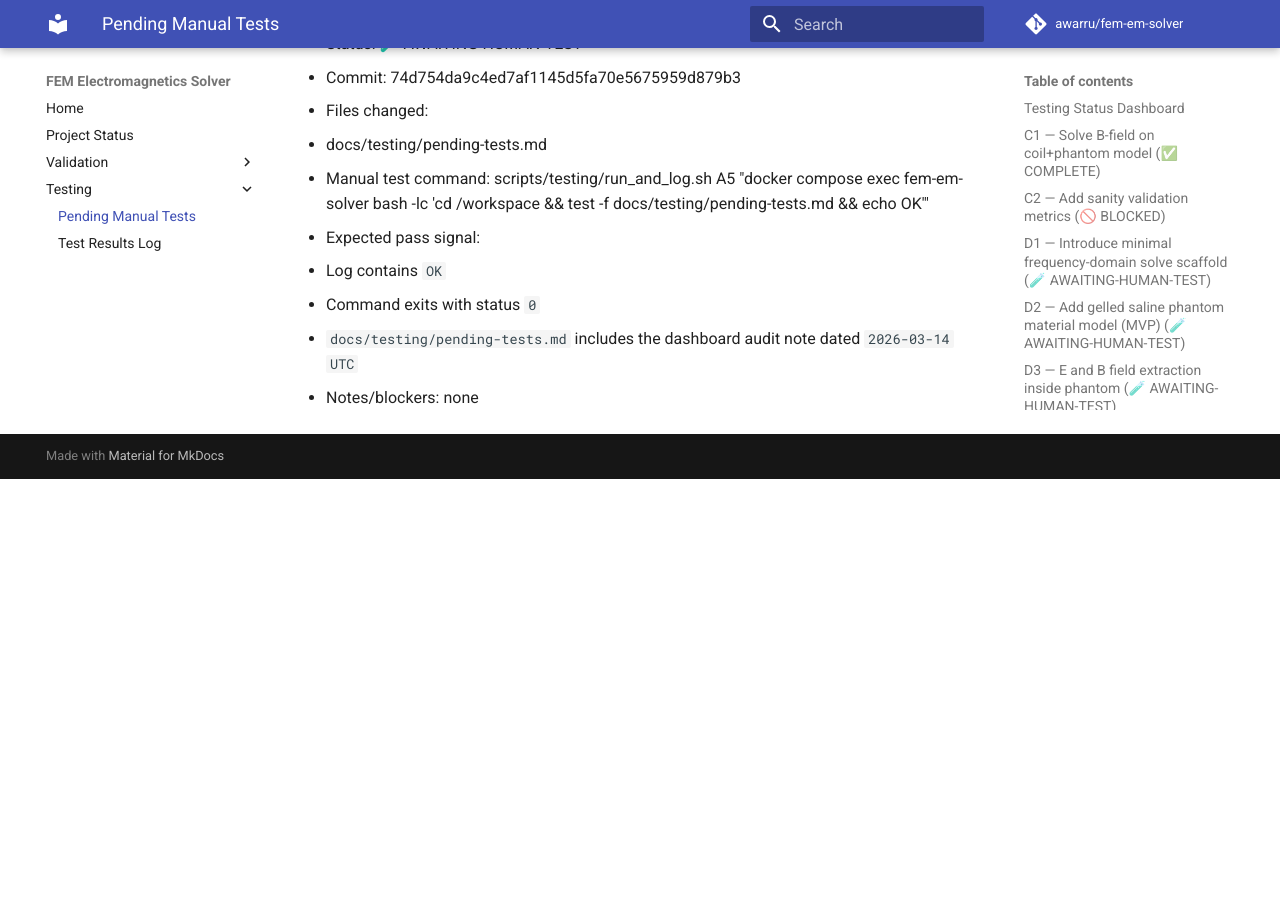
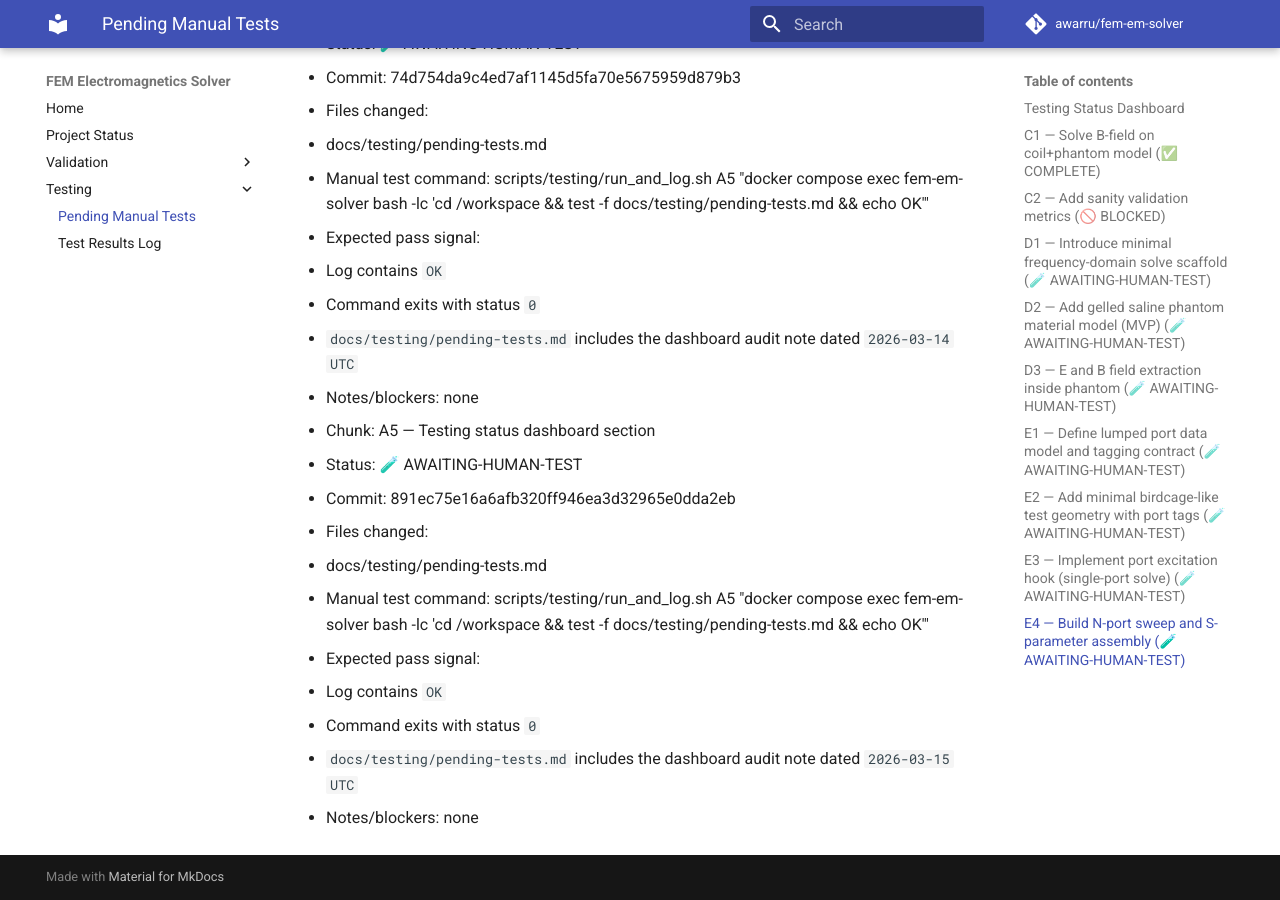
Before and after one commit to awarru/fem-em-solver, an MkDocs documentation site: the page built from docs/testing/pending-tests.md, in a window 1280 px wide and 900 px high, scrolled down 29284 px. Built offline with MkDocs 1.6.1 and Material for MkDocs 9.7.7, drawn with Linux system fonts in a browser that asks for light colours; comment, search, counter and statistics services are not loaded; before the commit the page ends 29763 px from its top, so only the background shows below that.

Commit message:
docs(testing): add A5 awaiting-human-test entry for latest dashboard audit

```diff
--- a/docs/testing/pending-tests.md
+++ b/docs/testing/pending-tests.md
@@ -770,3 +770,15 @@
   - Command exits with status `0`
   - `docs/testing/pending-tests.md` includes the dashboard audit note dated `2026-03-14 UTC`
 - Notes/blockers: none
+
+- Chunk: A5 — Testing status dashboard section
+- Status: 🧪 AWAITING-HUMAN-TEST
+- Commit: 891ec75e16a6afb320ff946ea3d32965e0dda2eb
+- Files changed:
+  - docs/testing/pending-tests.md
+- Manual test command: scripts/testing/run_and_log.sh A5 "docker compose exec fem-em-solver bash -lc 'cd /workspace && test -f docs/testing/pending-tests.md && echo OK'"
+- Expected pass signal:
+  - Log contains `OK`
+  - Command exits with status `0`
+  - `docs/testing/pending-tests.md` includes the dashboard audit note dated `2026-03-15 UTC`
+- Notes/blockers: none
```
